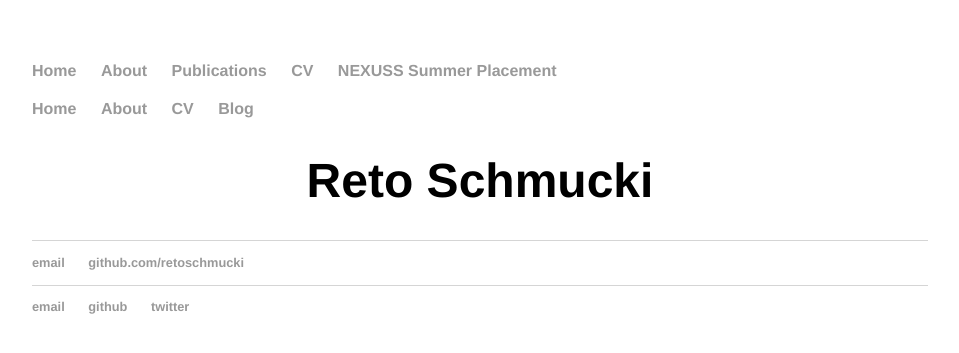
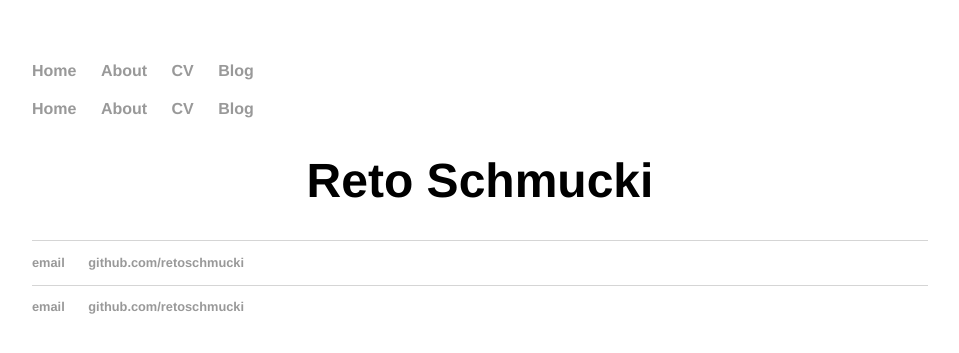
Before and after one commit to RetoSchmucki/RetoSchmucki.github.io, a Jekyll site: the page built from index.html, in a window 1280 px wide. Shown: the top 353 px of the page, without its empty margins (160-1119 px from the left). Built offline with Jekyll 4.4.1, drawn with Linux system fonts in a browser that asks for light colours.

```diff
--- a/_layouts/default.html
+++ b/_layouts/default.html
@@ -7,15 +7,13 @@
 
   </head>
 
-
   <body>
     <nav>
       <ul>
           <li><a href="/">Home</a></li>
           <li><a href="/about">About</a></li>
-<li><a href="/publications">Publications</a></li>
           <li><a href="/cv">CV</a></li>
-<li><a href="/nexuss">NEXUSS Summer Placement</a></li>
+          <li><a href="/blog">Blog</a></li>
       </ul>
     </nav>
 <div class="container">
@@ -26,9 +24,8 @@
 
   <footer>
     <ul>
-        <li><a href="mailto:laurajaneegraham@gmail.com">email</a></li>
-        <li><a href="https://github.com/laurajanegraham">github</a></li>
-        <li><a href="https://twitter.com/laurajanegraham">twitter</a></li>
+        <li><a href="mailto:retoschm@ceh.ac.uk">email</a></li>
+        <li><a href="https://github.com/retoschmucki">github.com/retoschmucki</a></li>
     </ul>
   </footer>
   </body>
```
Lines whose indentation alone changed are shown as unchanged.
